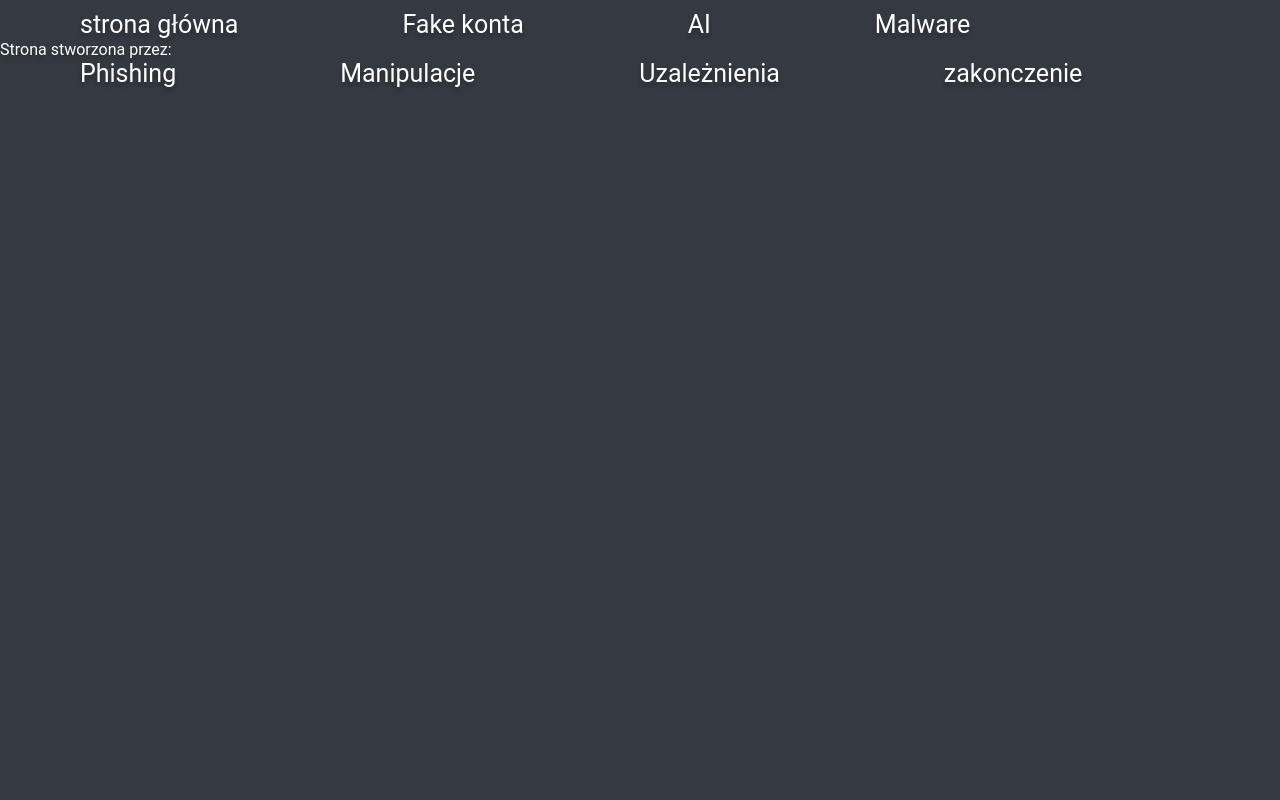
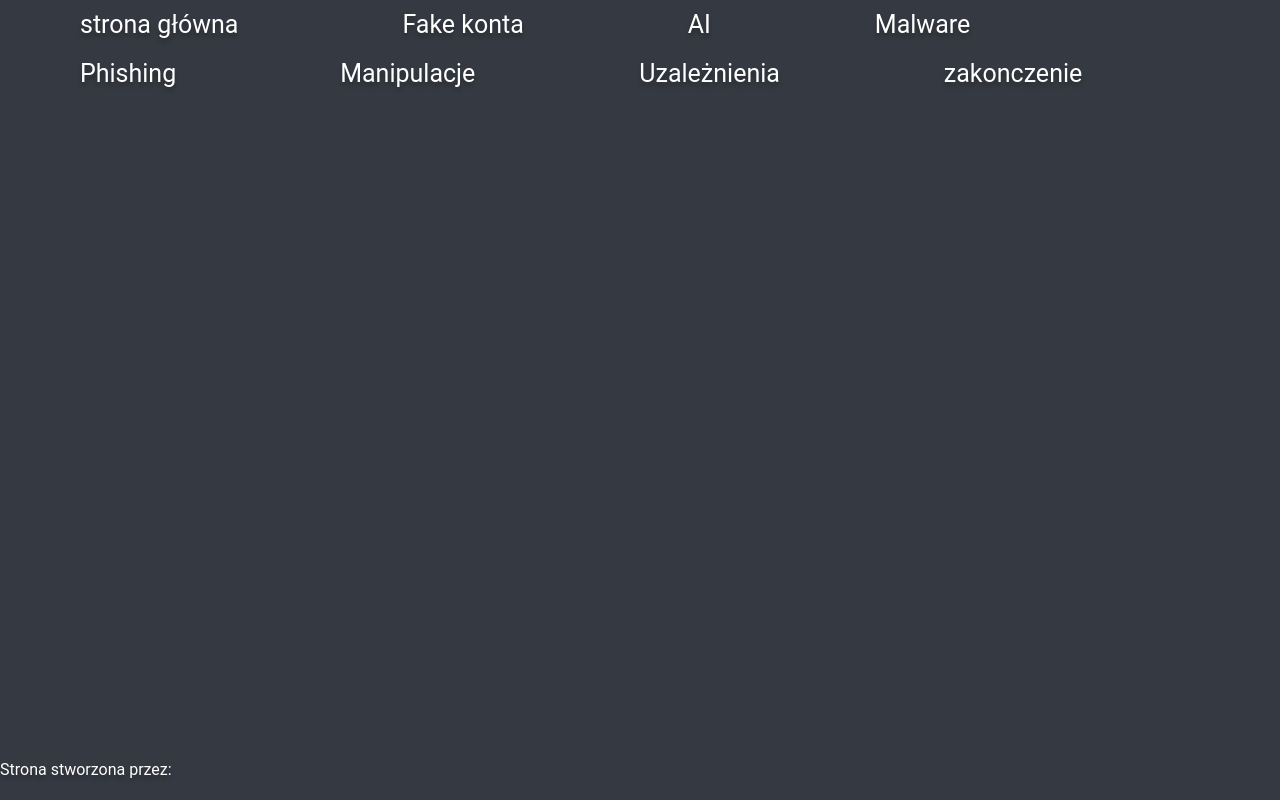
Before and after one commit to SkurczyByq1/Pulapki-w-cyfrowym-swiecie-strona, a PHP site: page / in a window 1280 px wide. Run offline with PHP 8.4, Linux system fonts and the light colour scheme.

Commit message:
rany boskie

```diff
--- a/src/style.css
+++ b/src/style.css
@@ -34,7 +34,7 @@ navbar button {
     outline: none;
     margin-left: 60px;
     margin-right: 60px;
-
+}
 /* Styl dla paska animacji */
 navbar button::after {
     content: '';
@@ -52,3 +52,17 @@ navbar button:hover::after {
     width: 100%;
     left: 0;
 }
+
+main{
+    position: relative;
+    height:90%;
+    width: 100%;
+}
+
+footer {
+    height: 5%;
+    position: relative;
+    bottom: 0;
+    left: 0;
+    width: 100%;
+}
```
